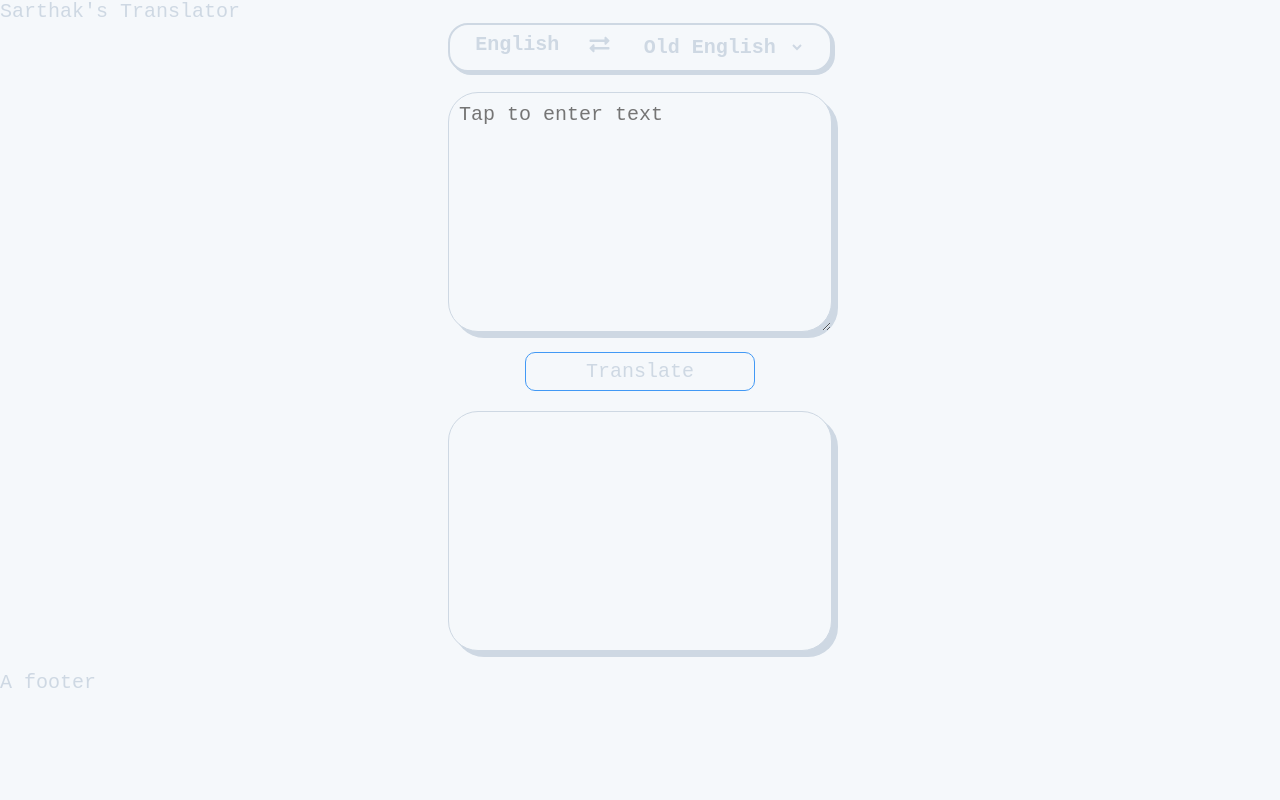
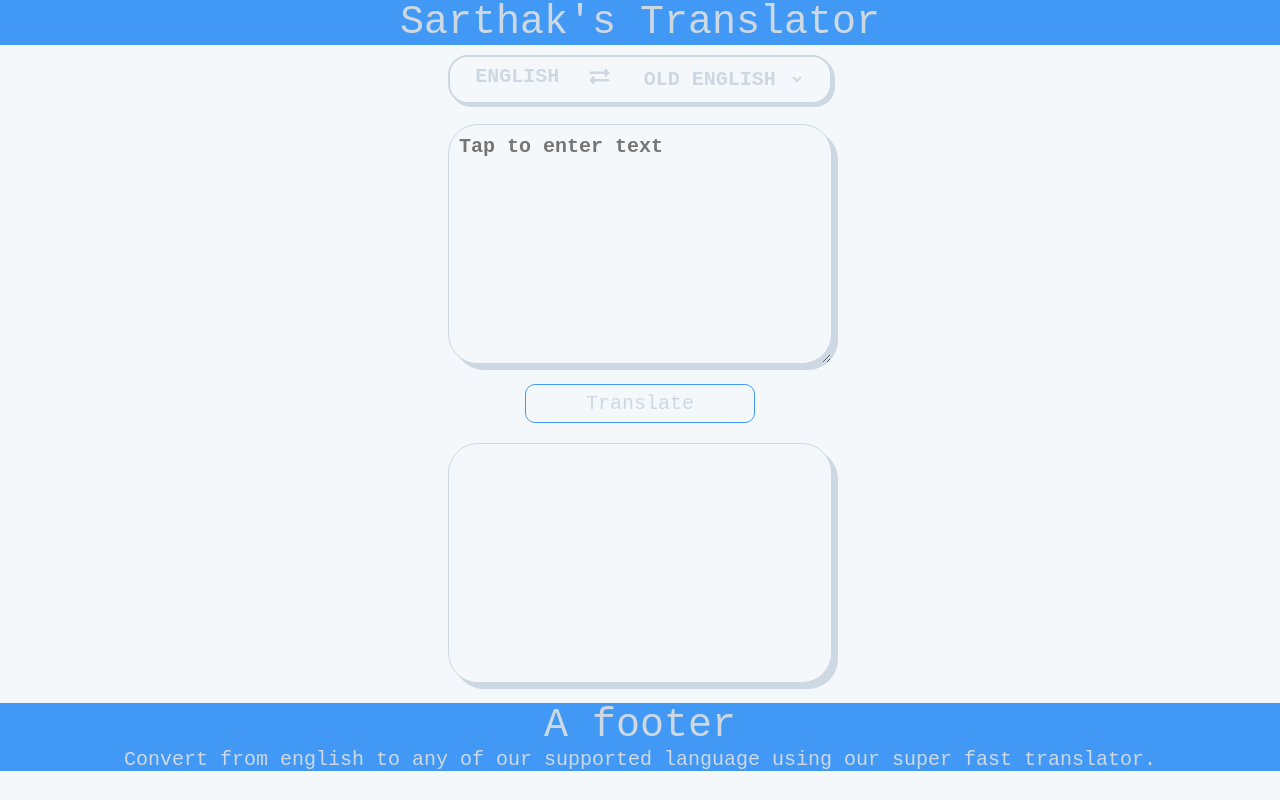
Before and after one commit to SarthakSam/translate-english, a plain HTML site: page index.html in a window 1280 px wide. Drawn offline with Linux system fonts and the light colour scheme; a web font is replaced by a local one.

Commit message:
feat: added more apis and stye: changes footer and header styles

```diff
--- a/index.css
+++ b/index.css
@@ -22,6 +22,17 @@ body {
     background-color: var(--background-color);
 }
 
+header, footer {
+    background-color: var(--primary-color);
+    font-size: 2rem;
+    text-align: center;
+}
+
+footer p {
+    background-color: var(--primary-color);
+
+}
+
 main {
     margin: auto;
     min-width: 300px;
@@ -33,7 +44,7 @@ main {
     padding: 10px;
     border-radius: 20px;
     line-height: 20px;
-    margin: auto;
+    margin: 10px auto;
     border: 2px solid var(--secondary-color);
     display: flex;
     justify-content: space-around;
@@ -48,6 +59,8 @@ translator-header option {
     border: 0;
     font-weight: 800;
     outline: none;
+    font-weight: 900;
+    text-transform: uppercase;
 }
 
 .card {
@@ -59,6 +72,12 @@ translator-header option {
     min-width: 230px;
     border: 0.5px solid var(--secondary-color);
     padding: 10px;
+    font-weight: 600;
+}
+
+.card:hover {
+    background-color: var(--primary-color);
+    color: white;
 }
 
 #input-field {
--- a/index.html
+++ b/index.html
@@ -3,7 +3,7 @@
 <head>
     <meta charset="UTF-8">
     <meta name="viewport" content="width=device-width, initial-scale=1.0">
-    <title>Banana Speak</title>
+    <title>Translator</title>
     <link rel="stylesheet" href="https://cdnjs.cloudflare.com/ajax/libs/font-awesome/5.15.1/css/all.min.css">
     <link rel="stylesheet" href="index.css">
 </head>
@@ -25,11 +25,11 @@
                 <option value="ferbLatin">Ferb-Latin</option>
                 <option value="dothrarki">Dothrarki</option>
                 <option value="chef">Swedish Chef</option>
-                <option value="catlan">Catalan</option>
+                <option value="emoji">Emoji</option>
                 <option value="dothrarki">Dothrarki</option>
                 <option value="shakespeare">Shakespeare</option>
                 <option value="vulcan">Vulcan</option>
-
+                <option value="australian">Australian</option>
             </select>
         </div>
         <textarea id="input-field" class="card" cols="30" rows="10" placeholder="Tap to enter text"></textarea>
@@ -38,6 +38,7 @@
     </main>
     <footer>
         A footer
+        <p>Convert from english to any of our supported language using our super fast translator.</p>
     </footer>
     <script src="index.js"></script>
 </body>
--- a/index.js
+++ b/index.js
@@ -8,9 +8,10 @@ var apiUrlObj = {
     ferbLatin: "https://api.funtranslations.com/translate/ferb-latin.json",
     dothrarki: "https://api.funtranslations.com/translate/dothraki.json",
     chef: "https://api.funtranslations.com/translate/chef.json",
-    catalan: "https://api.funtranslations.com/translate/catalan.json",
+    emoji: "https://api.funtranslations.com/translate/emoji.json",
     shakespeare: "https://api.funtranslations.com/translate/shakespeare.json",
-    vulcan: "https://api.funtranslations.com/translate/vulcan.json"
+    vulcan: "https://api.funtranslations.com/translate/vulcan.json",
+    australian: "https://api.funtranslations.com/translate/australian.json"
 }
 
 var translatorMenu = document.querySelector('#translator-menu');
```
